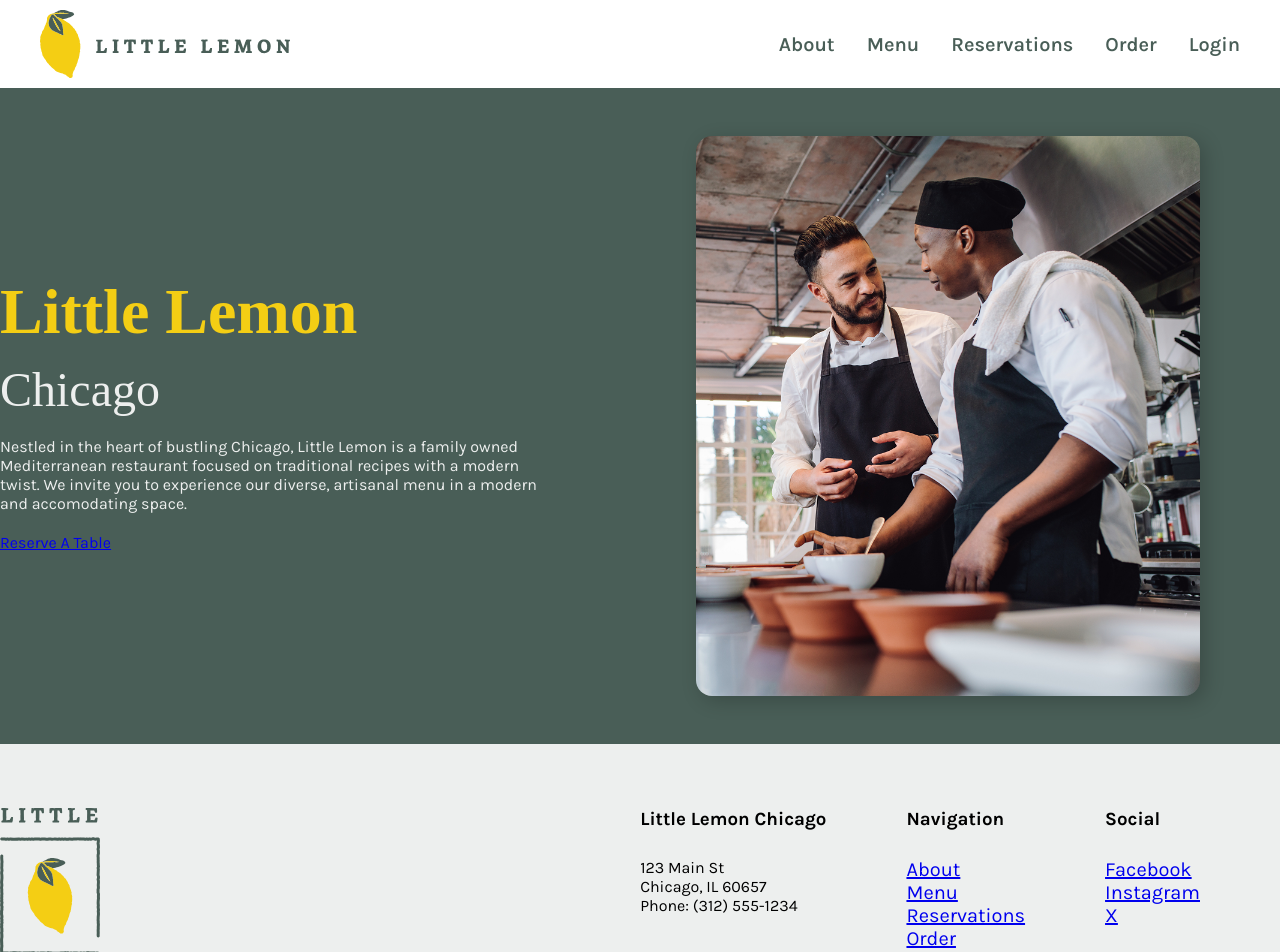
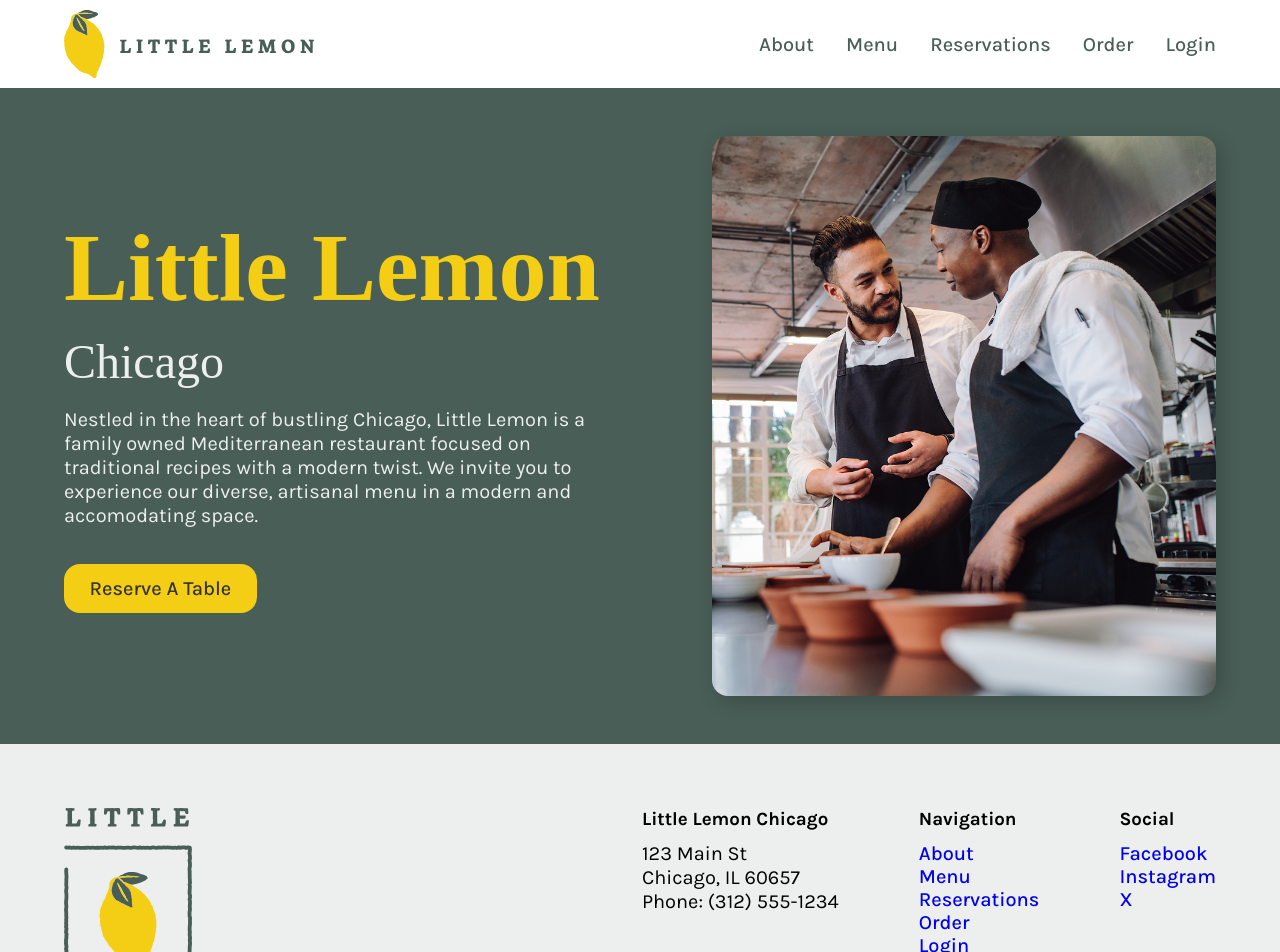
Before and after one commit to chrallen/little-lemon, a React (Create React App) app: page / in a window 1280 px wide. Shown: the top 952 px of the page. Built offline with nearby package versions, Linux system fonts and the light colour scheme; a web font is replaced by a local one.

Commit message:
buncha stuff

```diff
--- a/src/App.css
+++ b/src/App.css
@@ -9,15 +9,36 @@ ul {
   list-style-type: none;
 }
 
+a {
+  font-size: 1.25rem;
+  font-weight: 500;
+  text-decoration: none;
+}
+
+p {
+  font-size: 1.25rem;
+  line-height: 1.5rem;
+}
+
 .text-link {
+  color: #495e57;
+}
+
+.primary-button {
+  display: inline-block;
+  background-color: #F4CE14;
+  color: #333;
+  padding: 0.8rem 1.6rem;
+  margin-top: 16px;
   text-decoration: none;
-  color: #495e57;
-  font-size: 1.25rem;
+  border: none;
+  border-radius: 16px;
 }
 
 h1 {
-  font-size: 4rem;
+  font-size: 6rem;
   font-family: 'Markazi Text', serif;
+  font-weight: 600;
 }
 
 h2 {
@@ -28,6 +49,9 @@ h2 {
 
 .container {
   max-width: 1200px;
+  margin-left: auto;
+  margin-right: auto;
+  padding: 0 1.5rem;
 }
 
 /***** Navigation *****/
@@ -45,36 +69,9 @@ nav img {
   display: flex;
   justify-content: space-between;
   align-items: center;
-  margin: auto;
 }
 
 .nav-links {
     display: flex;
     gap: 2rem;
-    font-weight: 600;
 }
-
-
-/***** Footer *****/
-
-footer {
-  background-color: #edefee;
-  height: 540px;
-}
-
-footer img {
-  width: 100px;
-}
-
-.footer-links {
-  display: flex;
-  gap: 8rem;
-}
-
-.footer-links li {
-  font-size: 1.25rem;
-}
-
-.footer-links h3 {
-  padding-bottom: 16px;
-}
```
